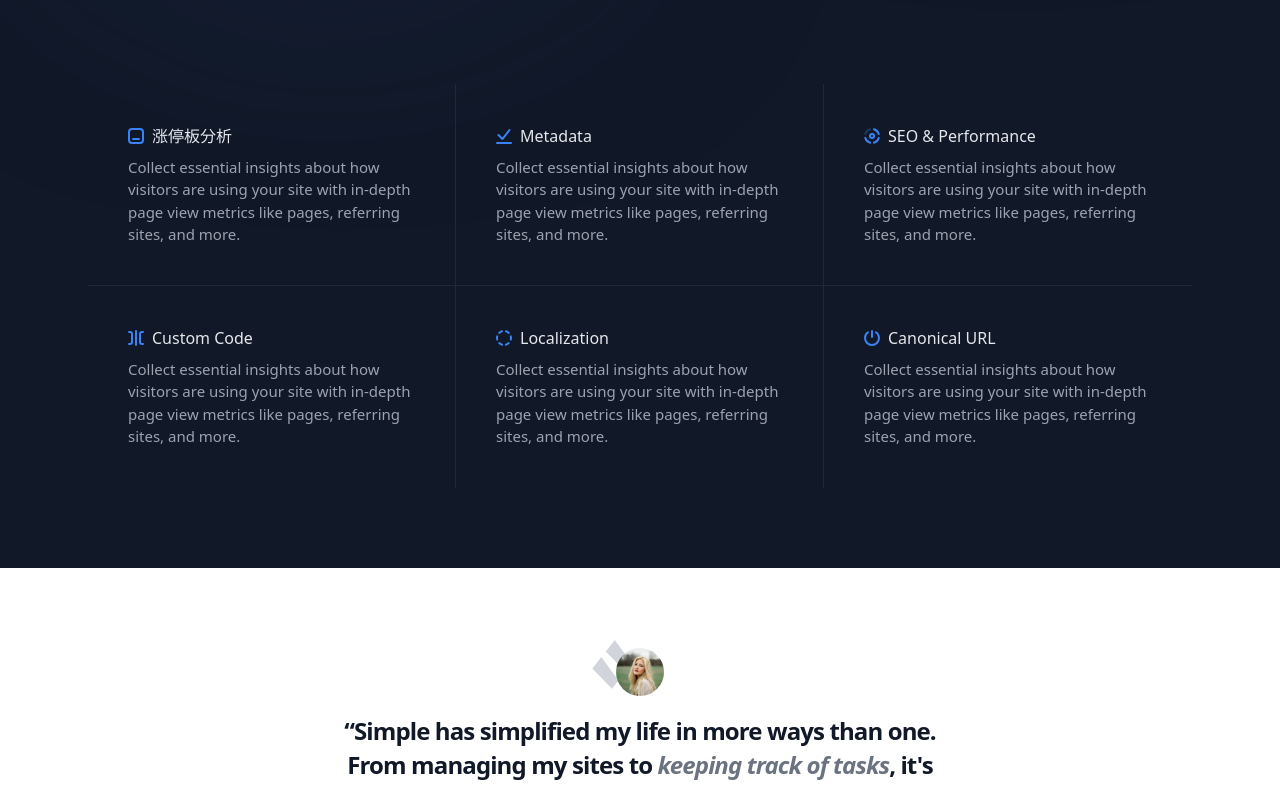
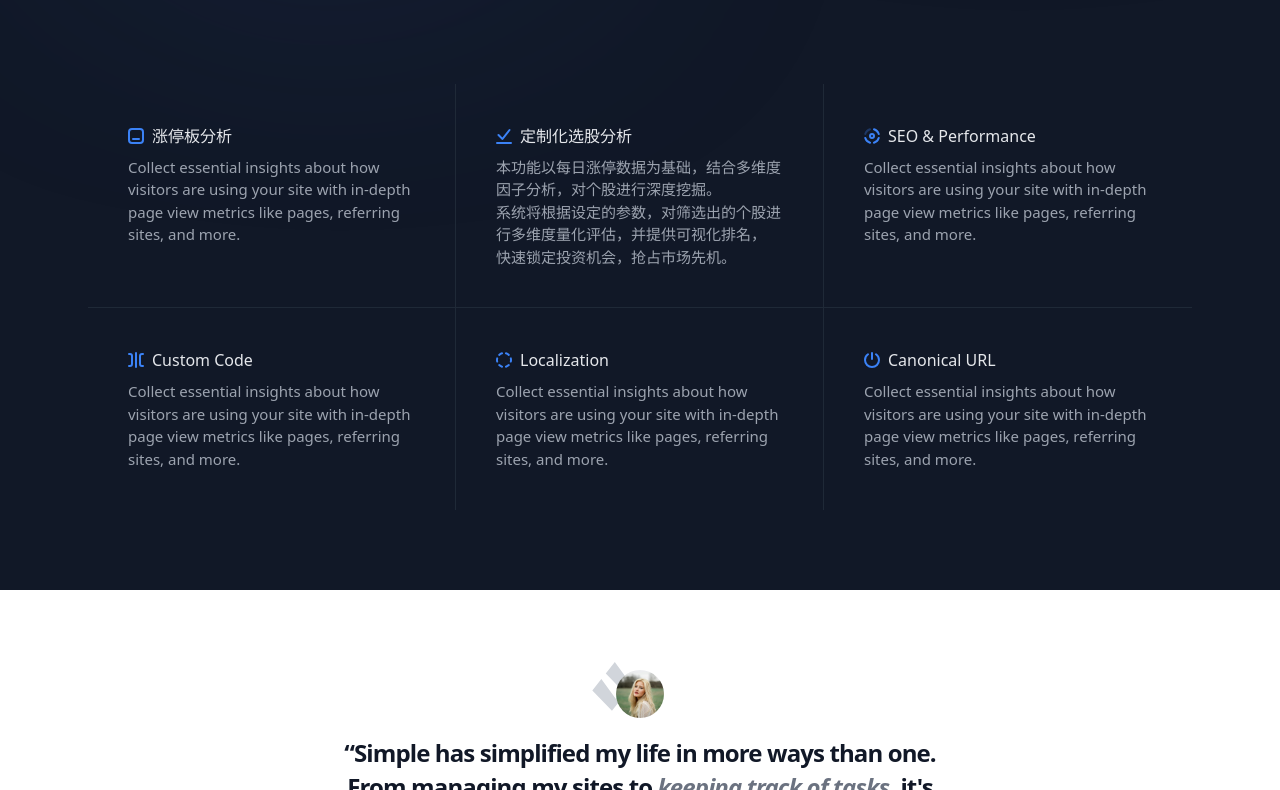
Before and after one commit to Neekky/stock_analyse_tool_front_end, a React (Vite) app: page / in a window 1280 px wide. Shown: the part 1095-1885 px from the top of the page. Built offline with nearby package versions, Linux system fonts and the light colour scheme; no server answers.

Commit message:
1.功能开发

```diff
--- a/src/pages/homepage/components/features-planet.tsx
+++ b/src/pages/homepage/components/features-planet.tsx
@@ -5,7 +5,7 @@ export default function FeaturesPlanet() {
 
   const toPage = (path: string) => {
     navigate(path);
-  }
+  };
   return (
     <section className="relative before:absolute before:inset-0 before:-z-20 before:bg-gray-900">
       <div className="mx-auto max-w-6xl px-4 sm:px-6">
@@ -18,7 +18,7 @@ export default function FeaturesPlanet() {
           </div>
           {/* Grid */}
           <div className="grid overflow-hidden sm:grid-cols-2 lg:grid-cols-3 [&>*]:relative [&>*]:p-6 [&>*]:before:absolute [&>*]:before:bg-gray-800 [&>*]:before:[block-size:100vh] [&>*]:before:[inline-size:1px] [&>*]:before:[inset-block-start:0] [&>*]:before:[inset-inline-start:-1px] [&>*]:after:absolute [&>*]:after:bg-gray-800 [&>*]:after:[block-size:1px] [&>*]:after:[inline-size:100vw] [&>*]:after:[inset-block-start:-1px] [&>*]:after:[inset-inline-start:0] md:[&>*]:p-10">
-            <article onClick={() => toPage('/home/limitup-analyse')}>
+            <article onClick={() => toPage("/home/limitup-analyse")}>
               <h3 className="mb-2 flex items-center space-x-2 font-medium text-gray-200">
                 <svg
                   className="fill-blue-500"
@@ -36,7 +36,7 @@ export default function FeaturesPlanet() {
                 sites, and more.
               </p>
             </article>
-            <article>
+            <article onClick={() => toPage("/kdj-limit-analysis")}>
               <h3 className="mb-2 flex items-center space-x-2 font-medium text-gray-200">
                 <svg
                   className="fill-blue-500"
@@ -46,12 +46,13 @@ export default function FeaturesPlanet() {
                 >
                   <path d="M14.29 2.614a1 1 0 0 0-1.58-1.228L6.407 9.492l-3.199-3.2a1 1 0 1 0-1.414 1.415l4 4a1 1 0 0 0 1.496-.093l7-9ZM1 14a1 1 0 1 0 0 2h14a1 1 0 1 0 0-2H1Z" />
                 </svg>
-                <span>Metadata</span>
+                <span>定制化选股分析</span>
               </h3>
               <p className="text-[15px] text-gray-400">
-                Collect essential insights about how visitors are using your
-                site with in-depth page view metrics like pages, referring
-                sites, and more.
+                本功能以每日涨停数据为基础，结合多维度因子分析，对个股进行深度挖掘。
+                <br />
+                系统将根据设定的参数，对筛选出的个股进行多维度量化评估，并提供可视化排名，
+                快速锁定投资机会，抢占市场先机。
               </p>
             </article>
             <article>
--- a/src/pages/kdj-limit-analysis/components/stockItem/index.less
+++ b/src/pages/kdj-limit-analysis/components/stockItem/index.less
@@ -0,0 +1,7 @@
+.stock-item-wrap {
+    padding: 16px;
+    background-color: #fffffe;
+    border: 2px solid #272343;
+    border-radius: 12px;
+    margin: 24px;
+}
--- a/src/pages/kdj-limit-analysis/components/stockItem/index.tsx
+++ b/src/pages/kdj-limit-analysis/components/stockItem/index.tsx
@@ -1,3 +1,11 @@
-export default function Index() {
-  return <div>index</div>;
+import './index.less'
+
+export default function Index(props) {
+  const { data } = props;
+  return (
+    <div className="stock-item-wrap">
+      <div><span className='text-[15px] text-[#ff2244]'>股票简称</span> {data.股票简称}</div>
+      <div><span className='text-[15px] text-[#ff2244]'>涨停封单量占成交量比</span> {data.涨停封单量占成交量比}</div>
+    </div>
+  );
 }
--- a/src/pages/kdj-limit-analysis/index.tsx
+++ b/src/pages/kdj-limit-analysis/index.tsx
@@ -1,15 +1,16 @@
 import { allInfoApi } from "@/apis";
 import { useEffect, useState } from "react";
+import StockItem from "./components/stockItem";
 
 export default function Index() {
-  const [, setWcData] = useState([]);
+  const [wcData, setWcData] = useState<any[]>([]);
 
   useEffect(() => {
     get_wencai_data();
   }, []);
 
   const get_wencai_data = async () => {
-    const res = await allInfoApi.get_wencai_data("kdj金叉几天内有涨停，无质押");
+    const res = await allInfoApi.get_wencai_data("kdj金叉几天内有涨停");
     if (res.code === 200) {
       console.log(res.data, 12313);
       setWcData(res.data);
@@ -23,5 +24,11 @@ export default function Index() {
     console.log(res, "同花顺");
   };
 
-  return <div>{}</div>;
+  return (
+    <div>
+      {wcData.map((ele) => (
+        <StockItem key={ele.code} data={ele} />
+      ))}
+    </div>
+  );
 }
```
